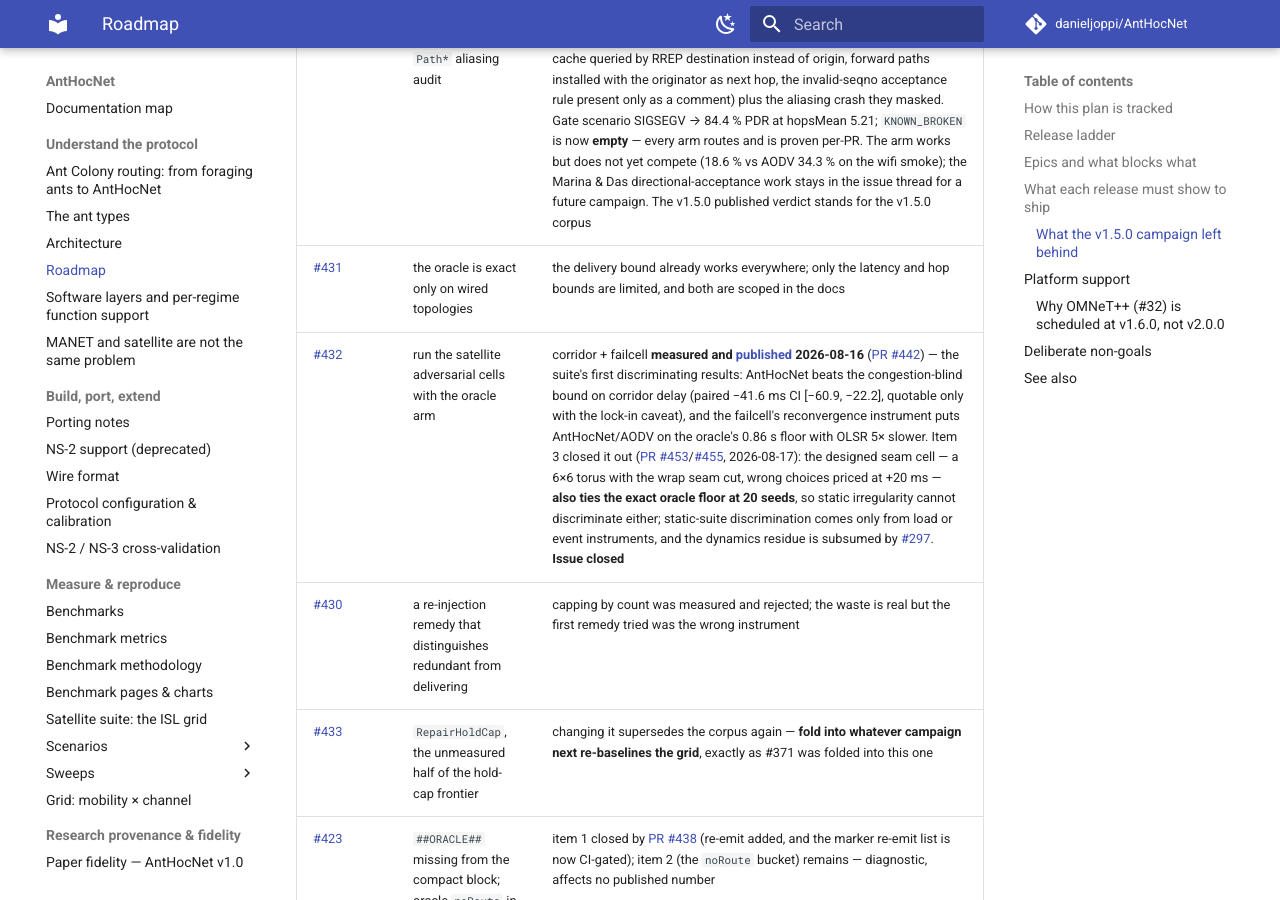
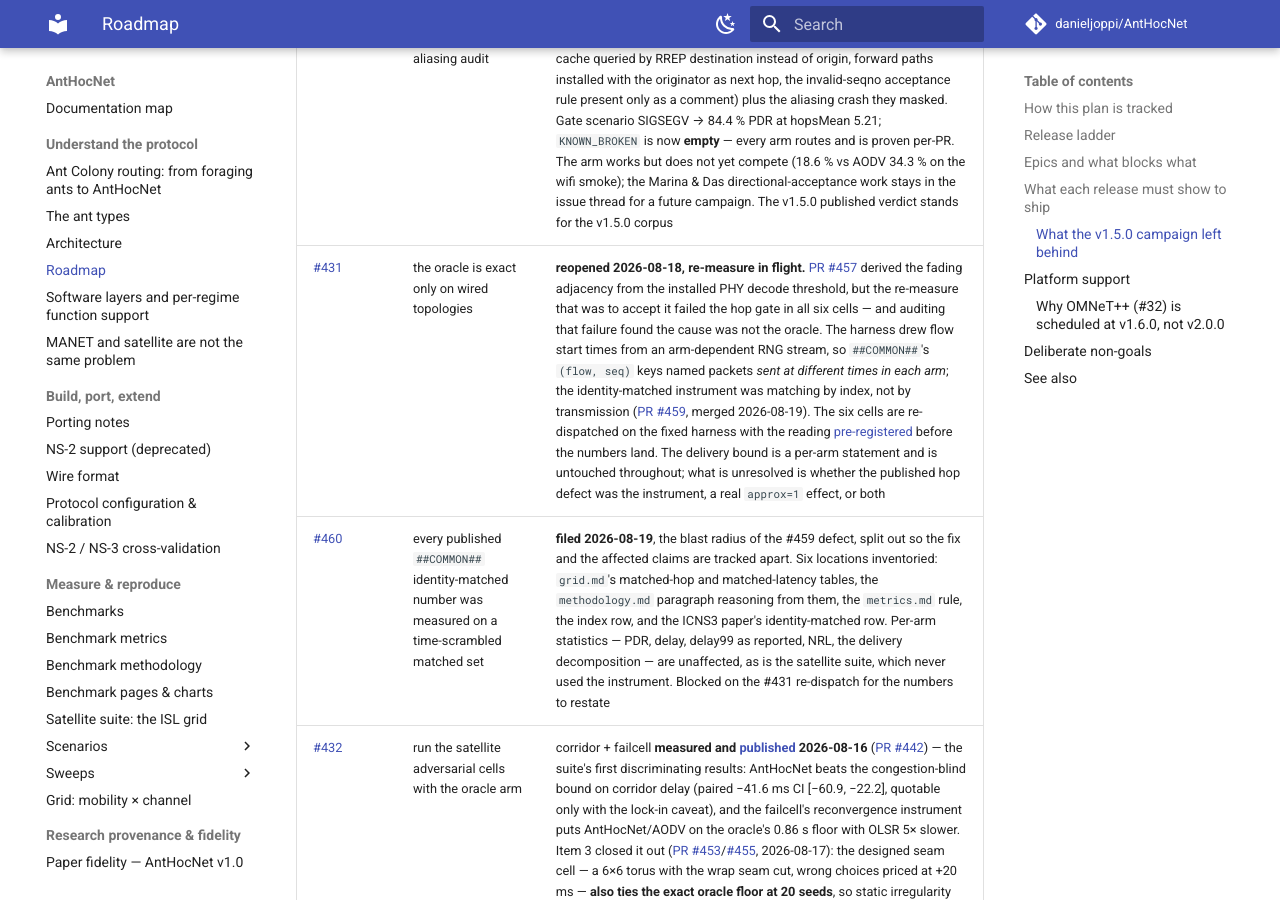
Before and after one commit to danieljoppi/AntHocNet, an MkDocs documentation site: the page built from docs/roadmap.md, in a window 1280 px wide and 900 px high, scrolled down 4164 px. Built offline with MkDocs 1.6.1 and Material for MkDocs 9.7.7, drawn with Linux system fonts in a browser that asks for light colours; comment, search, counter and statistics services are not loaded.

Commit message:
docs(roadmap): record the #431 re-measure and file #460 in the campaign tail
The "what the v1.5.0 campaign left behind" table's #431 row said the oracle's
limits were confined to the latency and hop bounds and that "both are scoped in
the docs". That reading is no longer true, and it is misleading in the
direction that matters: it implies the published hop and latency numbers are
trustworthy and merely narrow in scope, when they are the numbers now under
re-measure.

What actually happened since that row was written: #457 derived the fading
adjacency from the installed PHY decode threshold, the re-measure meant to
accept it failed the hop gate in all six cells, and auditing that failure found
the cause was not the oracle at all. The harness drew flow start times from an
arm-dependent RNG stream, so `##COMMON##`'s `(flow, seq)` keys named packets
sent at different times in each arm — the identity-matched instrument was
matching by index rather than by transmission (#459, merged). The six cells are
re-dispatched on the fixed harness with the reading pre-registered on the issue
before any numbers land, so the verdict cannot be chosen after seeing them.

Also adds the #460 row. The blast radius of the instrument defect was split out
of #431 so the fix and the claims measured with the broken instrument are
tracked apart, and a reader of this table should be able to see that the
identity-matched corpus is under re-measure without reconstructing it from
three issue threads — which is the whole purpose this table serves.

Both rows state plainly what is *not* affected: the delivery bound and every
per-arm statistic, and the satellite suite, which never used the instrument.

Refs #431, #457, #459, #460

Co-authored-by: Claude <noreply@anthropic.com>
Claude-Session: https://claude.ai/code/session_01VKtKHtuMwTUY8uBBCJceDY

```diff
--- a/docs/roadmap.md
+++ b/docs/roadmap.md
@@ -135,7 +135,8 @@ what to pick up next should not have to reconstruct them from closed threads.
 | [#425](https://github.com/danieljoppi/AntHocNet/issues/425) | the `gpsr` arm delivers zero packets — vendored, repaired, beacons, forwards nothing | **closed 2026-08-16** — [PR #441](https://github.com/danieljoppi/AntHocNet/pull/441): `RouteOutput` had no broadcast branch, so the port's own hellos were greedy-routed against an empty neighbour table and dropped on loopback (cold-start deadlock). PDR 0.0 → 67.1 on the delivery-gate scenario; the gate now proves the arm routes on every PR. The v1.5.0 published verdict stands for the v1.5.0 corpus; a geographic arm is available to future campaigns |
 | [#429](https://github.com/danieljoppi/AntHocNet/issues/429) | enforce the baseline smoke-run rule with a gate | **closed 2026-08-16** — [PR #439](https://github.com/danieljoppi/AntHocNet/pull/439) merged `ns3/tools/check-arm-delivery.sh`: every arm the compare harness advertises runs per-PR on a static multi-hop field (3.42 leg), with an unconditional PDR floor, an oracle anchor, and gpsr/aomdv carried as expected-fails that fail the gate the moment they start delivering |
 | [#416](https://github.com/danieljoppi/AntHocNet/issues/416) | the AOMDV `Path*` aliasing audit | **closed 2026-08-16** — [PR #446](https://github.com/danieljoppi/AntHocNet/pull/446): three `RecvReply` defects (RREQ-id cache queried by RREP destination instead of origin, forward paths installed with the originator as next hop, the invalid-seqno acceptance rule present only as a comment) plus the aliasing crash they masked. Gate scenario SIGSEGV → 84.4 % PDR at hopsMean 5.21; `KNOWN_BROKEN` is now **empty** — every arm routes and is proven per-PR. The arm works but does not yet compete (18.6 % vs AODV 34.3 % on the wifi smoke); the Marina & Das directional-acceptance work stays in the issue thread for a future campaign. The v1.5.0 published verdict stands for the v1.5.0 corpus |
-| [#431](https://github.com/danieljoppi/AntHocNet/issues/431) | the oracle is exact only on wired topologies | the delivery bound already works everywhere; only the latency and hop bounds are limited, and both are scoped in the docs |
+| [#431](https://github.com/danieljoppi/AntHocNet/issues/431) | the oracle is exact only on wired topologies | **reopened 2026-08-18, re-measure in flight.** [PR #457](https://github.com/danieljoppi/AntHocNet/pull/457) derived the fading adjacency from the installed PHY decode threshold, but the re-measure that was to accept it failed the hop gate in all six cells — and auditing that failure found the cause was not the oracle. The harness drew flow start times from an arm-dependent RNG stream, so `##COMMON##`'s `(flow, seq)` keys named packets *sent at different times in each arm*; the identity-matched instrument was matching by index, not by transmission ([PR #459](https://github.com/danieljoppi/AntHocNet/pull/459), merged 2026-08-19). The six cells are re-dispatched on the fixed harness with the reading [pre-registered](https://github.com/danieljoppi/AntHocNet/issues/431#issuecomment-5336828819) before the numbers land. The delivery bound is a per-arm statement and is untouched throughout; what is unresolved is whether the published hop defect was the instrument, a real `approx=1` effect, or both |
+| [#460](https://github.com/danieljoppi/AntHocNet/issues/460) | every published `##COMMON##` identity-matched number was measured on a time-scrambled matched set | **filed 2026-08-19**, the blast radius of the #459 defect, split out so the fix and the affected claims are tracked apart. Six locations inventoried: `grid.md`'s matched-hop and matched-latency tables, the `methodology.md` paragraph reasoning from them, the `metrics.md` rule, the index row, and the ICNS3 paper's identity-matched row. Per-arm statistics — PDR, delay, delay99 as reported, NRL, the delivery decomposition — are unaffected, as is the satellite suite, which never used the instrument. Blocked on the #431 re-dispatch for the numbers to restate |
 | [#432](https://github.com/danieljoppi/AntHocNet/issues/432) | run the satellite adversarial cells with the oracle arm | corridor + failcell **measured and [published](benchmarks/satellite/isl-grid.md#the-adversarial-cells-corridor-and-failcell-432) 2026-08-16** ([PR #442](https://github.com/danieljoppi/AntHocNet/pull/442)) — the suite's first discriminating results: AntHocNet beats the congestion-blind bound on corridor delay (paired −41.6 ms CI [−60.9, −22.2], quotable only with the lock-in caveat), and the failcell's reconvergence instrument puts AntHocNet/AODV on the oracle's 0.86 s floor with OLSR 5× slower. Item 3 closed it out ([PR #453](https://github.com/danieljoppi/AntHocNet/pull/453)/[#455](https://github.com/danieljoppi/AntHocNet/pull/455), 2026-08-17): the designed seam cell — a 6×6 torus with the wrap seam cut, wrong choices priced at +20 ms — **also ties the exact oracle floor at 20 seeds**, so static irregularity cannot discriminate either; static-suite discrimination comes only from load or event instruments, and the dynamics residue is subsumed by [#297](https://github.com/danieljoppi/AntHocNet/issues/297). **Issue closed** |
 | [#430](https://github.com/danieljoppi/AntHocNet/issues/430) | a re-injection remedy that distinguishes redundant from delivering | capping by count was measured and rejected; the waste is real but the first remedy tried was the wrong instrument |
 | [#433](https://github.com/danieljoppi/AntHocNet/issues/433) | `RepairHoldCap`, the unmeasured half of the hold-cap frontier | changing it supersedes the corpus again — **fold into whatever campaign next re-baselines the grid**, exactly as #371 was folded into this one |
```
